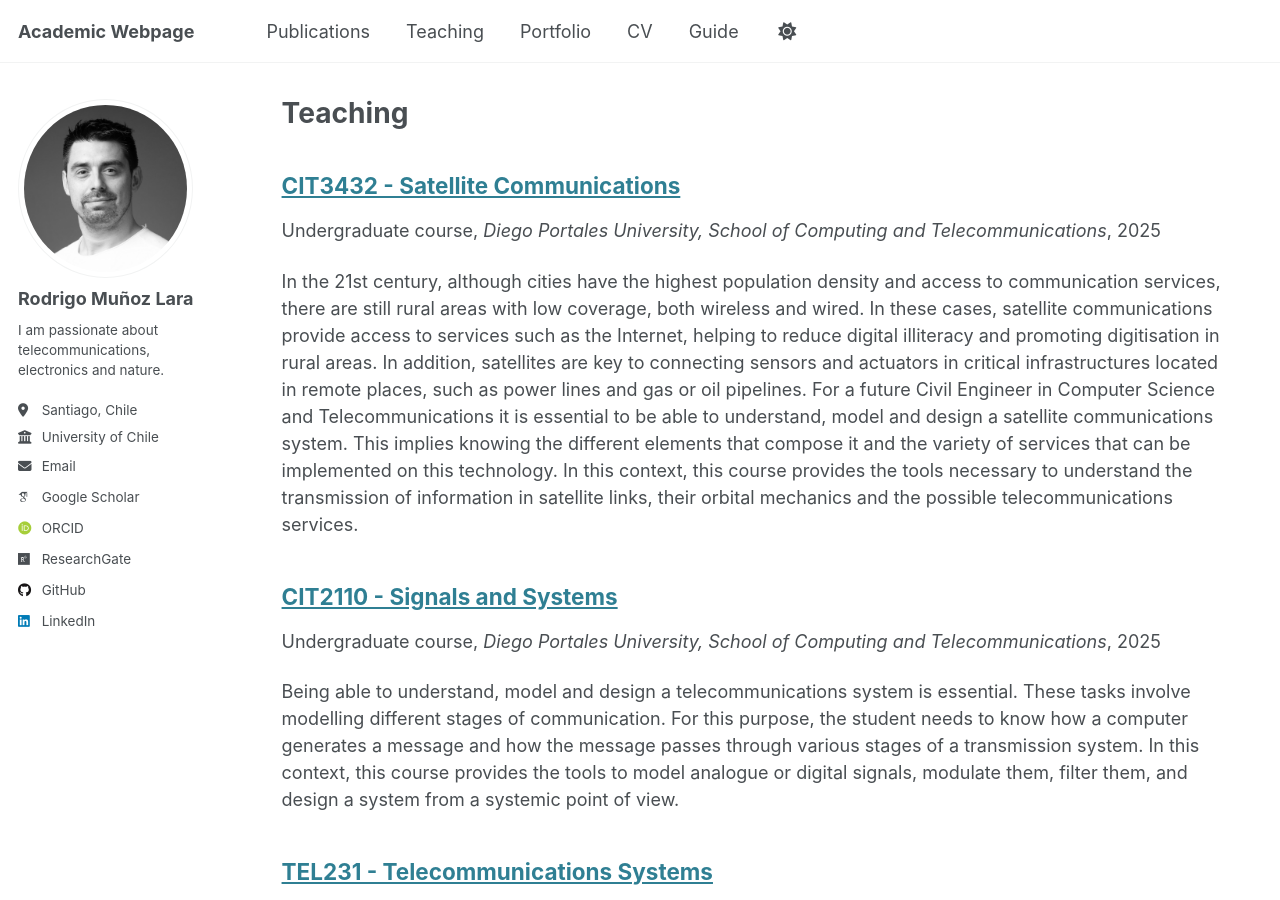
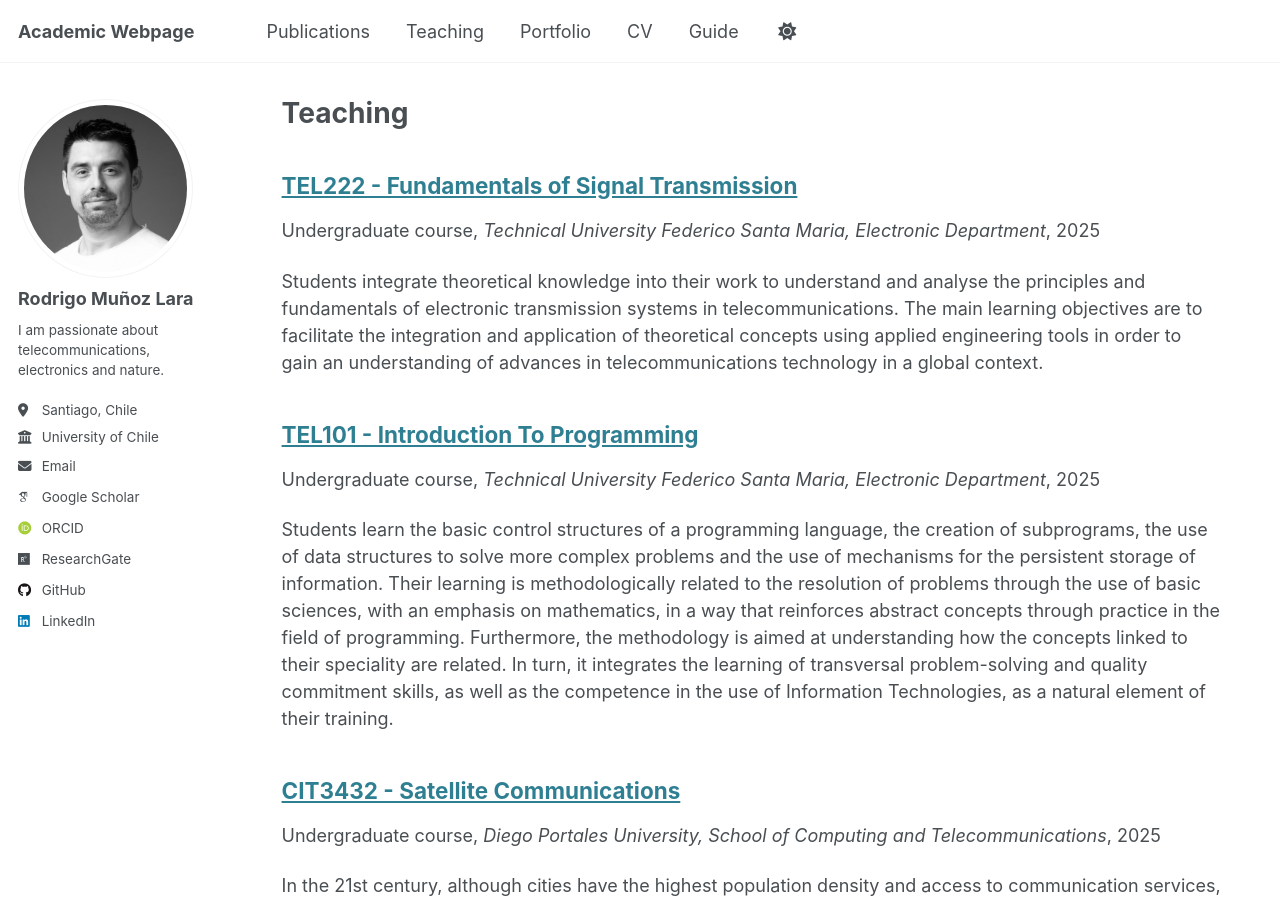
Before and after one commit to RodrigoMunozLara/rodrigomunozlara.github.io, a Jekyll site: the page built from _pages/teaching.html, in a window 1280 px wide and 900 px high. Built offline with Jekyll 4.4.1, drawn with Linux system fonts in a browser that asks for light colours; some web fonts are replaced; some of the changed text lies outside the part shown.

Commit message:
Add courses

```diff
--- /dev/null
+++ b/_teaching/ELO341_Theory_of_Digital_Communications.md
@@ -0,0 +1,19 @@
+---
+title: "ELO341 - Theory of Digital Communications"
+collection: teaching
+type: "Undergraduate course"
+permalink: /teaching/ELO341_Theory_of_Digital_Communications
+venue: "Technical University Federico Santa Maria, Electronic Department"
+date: 2024-08-01
+location: "Santiago, Chile"
+---
+This subject forms part of the syllabus for the Electronic Civil Engineering degree, within the area of knowledge of Engineering Sciences. It is a compulsory subject for the Telecommunications specialisation and an elective for other specialisations, in which students learn mathematical models, fundamental and technical limits related to the digital transmission of information in a channel that is subject to fading, interference and Gaussian noise. This programme contributes to the training of the Telematics Civil Engineer profile in terms of enabling him/her to plan, project and design digital telecommunications electronics. The use of texts in English contributes to the training of the English language.
+
+Course Teaching Semesters
+======
+
+ * 2nd sem. 2024
+
+Official Course Program
+======
+[link](https://telematica.usm.cl/wp-content/uploads/2020/12/ELO341-Teor%C3%ADadeComunicacionesDIgitales.pdf)
--- /dev/null
+++ b/_teaching/TEL101_Introduction_To_Programming.md
@@ -0,0 +1,19 @@
+---
+title: "TEL101 - Introduction To Programming"
+collection: teaching
+type: "Undergraduate course"
+permalink: /teaching/TEL101_Introduction_To_Programming
+venue: "Technical University Federico Santa Maria, Electronic Department"
+date: 2025-03-01
+location: "Santiago, Chile"
+---
+Students learn the basic control structures of a programming language, the creation of subprograms, the use of data structures to solve more complex problems and the use of mechanisms for the persistent storage of information. Their learning is methodologically related to the resolution of problems through the use of basic sciences, with an emphasis on mathematics, in a way that reinforces abstract concepts through practice in the field of programming. Furthermore, the methodology is aimed at understanding how the concepts linked to their speciality are related. In turn, it integrates the learning of transversal problem-solving and quality commitment skills, as well as the competence in the use of Information Technologies, as a natural element of their training.
+
+Course Teaching Semesters
+======
+
+ * 1st sem. 2025
+
+Official Course Program
+======
+[link](https://telematica.usm.cl/wp-content/uploads/2020/12/TEL101-Iniciaci%C3%B3n-a-la-Programaci%C3%B3n.pdf)
--- /dev/null
+++ b/_teaching/TEL222_Fundamentals_of_Signal_Transmission.md
@@ -0,0 +1,20 @@
+---
+title: "TEL222 - Fundamentals of Signal Transmission"
+collection: teaching
+type: "Undergraduate course"
+permalink: /teaching/TEL222_Fundamentals_of_Signal_Transmission
+venue: "Technical University Federico Santa Maria, Electronic Department"
+date: 2025-03-01
+location: "Santiago, Chile"
+---
+Students integrate theoretical knowledge into their work to understand and analyse the principles and fundamentals of electronic transmission systems in telecommunications. The main learning objectives are to facilitate the integration and application of theoretical concepts using applied engineering tools in order to gain an understanding of advances in telecommunications technology in a global context.
+
+Course Teaching Semesters
+======
+
+ * 1st sem. 2025
+ * 1st sem. 2024.
+
+Official Course Program
+======
+[link](https://telematica.usm.cl/wp-content/uploads/2024/12/TEL-222-FUNDAMENTOS-DE-TRANSMISI%C3%93N-DE-SE%C3%91ALES.pdf)
```
Also changed, not shown: _teaching/TEL231_Telecommunications_Systems.md (renamed from _teaching/TEL231_Telecommunications Systems.md, +1 -1 lines).
